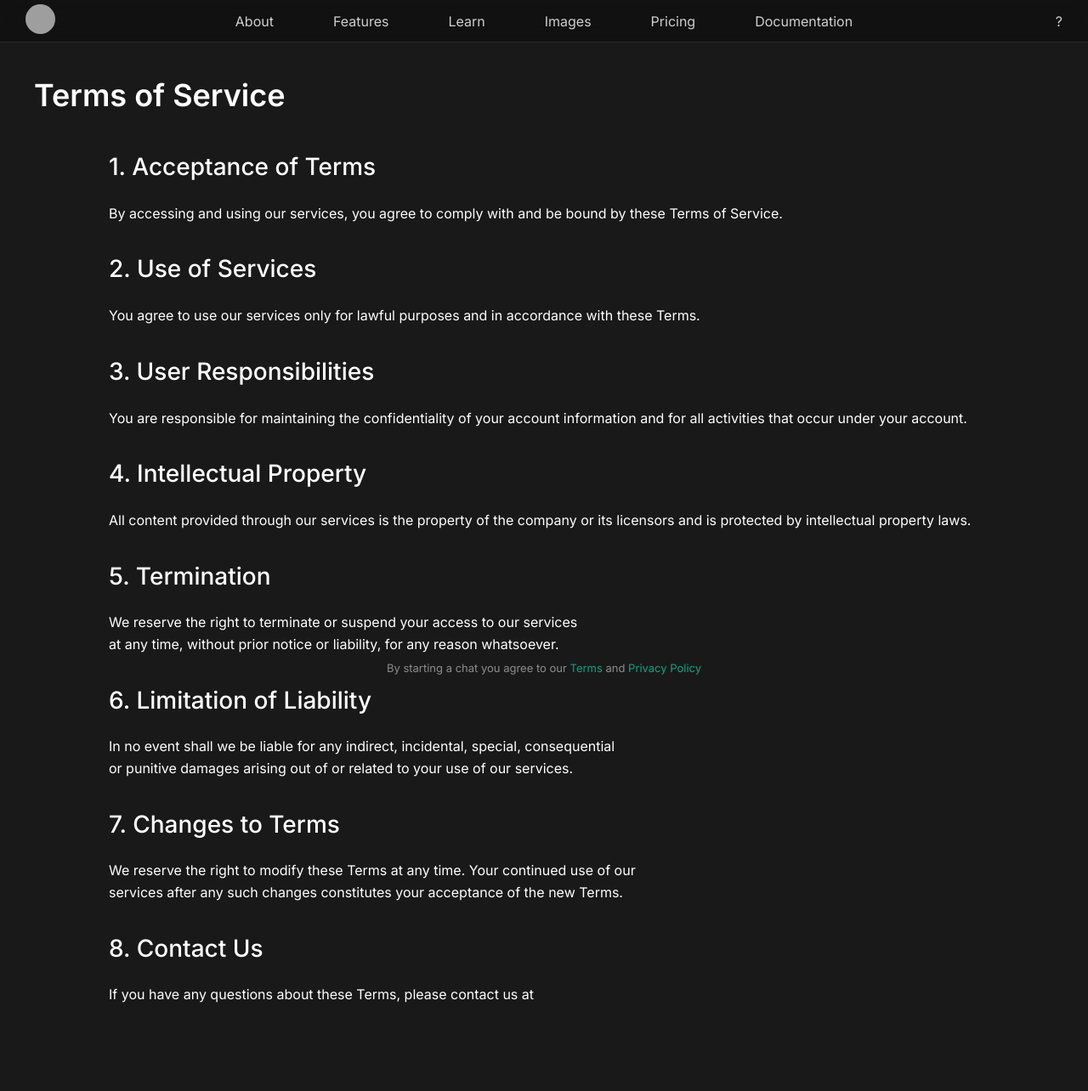
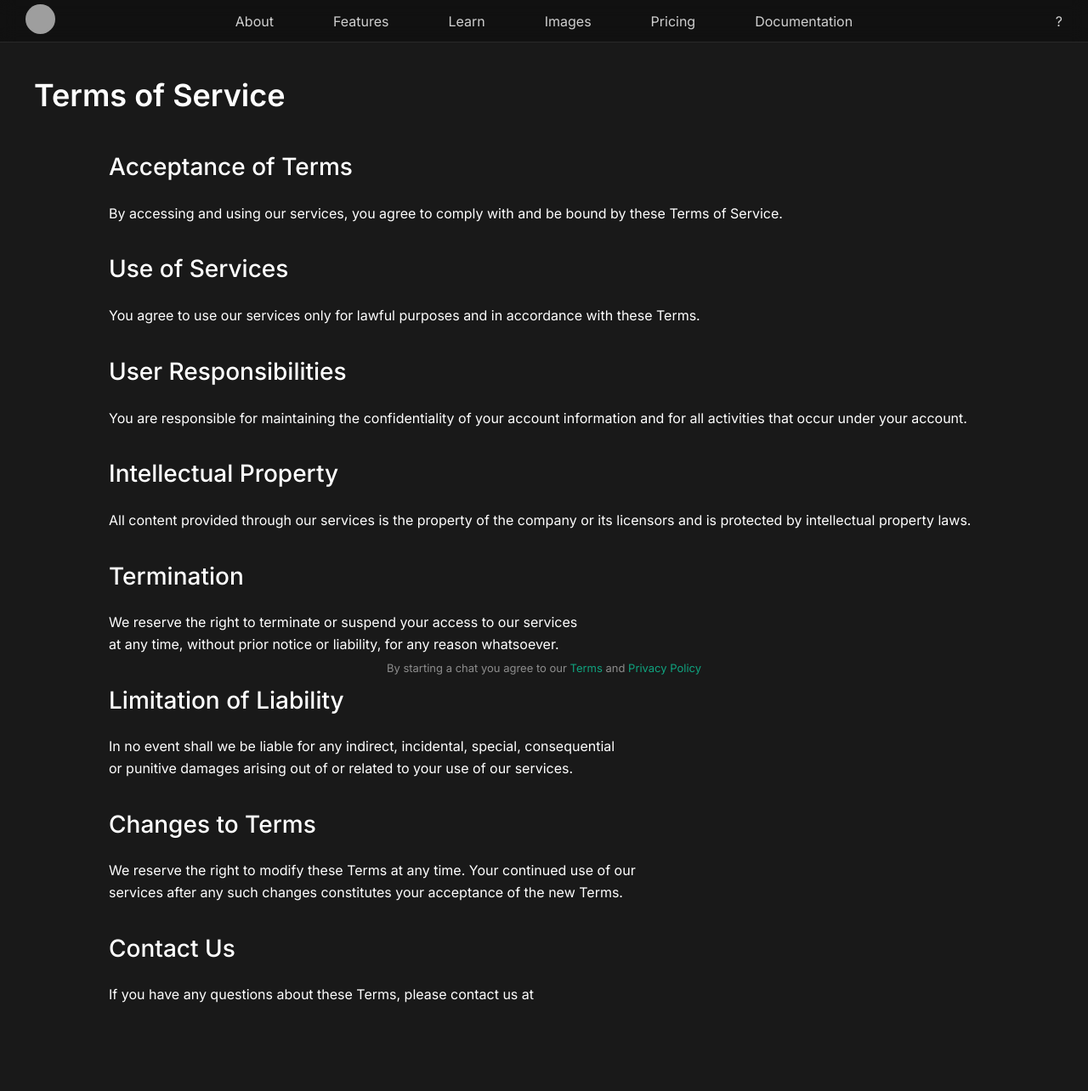
Before and after one commit to sesjaphp/chatgpt-wrapper, a Flask app: page /documentation/terms in a window 1280 px wide. Shown: the whole page at 85% size. Run offline with Flask 3, Linux system fonts and the light colour scheme; grey boxes are pictures that could not be loaded.

Commit message:
update classes + smooth tos

```diff
--- a/static/styles/index.css
+++ b/static/styles/index.css
@@ -249,21 +249,21 @@ body {
 
 /* Privacy Policy */
 
-h1.privacy {
+h1.text {
     font-family: Inter;
     font-weight: 600;
     font-size: 36px;
     margin: 40px;
 }
 
-h2.privacy {
+h2.text {
     font-family: Inter;
     font-weight: 500;
     font-size: 28px;
     margin: 30px 0 20px 0;
 }
 
-.privacy-wrapper {
+.text-wrapper {
     width: 80%;
     margin: auto;
     margin-bottom: 100px;
@@ -274,6 +274,6 @@ h2.privacy {
     text-wrap: balance;
 }
 
-body.privacy-policy {
+body.text-page {
     overflow: auto;
 }
--- a/templates/pages/documentation/terms.html
+++ b/templates/pages/documentation/terms.html
@@ -3,31 +3,31 @@
 {% block title %}Terms of Service{% endblock %}
 
 {% block content %}
-<body class="privacy-policy">
-    <h1 class="privacy">Terms of Service</h1>
-    <div class="privacy-wrapper privacy">
-        <h2 class="privacy">1. Acceptance of Terms</h2>
+<body class="text-page">
+    <h1 class="text header">Terms of Service</h1>
+    <div class="text text-wrapper">
+        <h2 class="text">Acceptance of Terms</h2>
         <p>By accessing and using our services, you agree to comply with and be bound by these Terms of Service.</p>
 
-        <h2 class="privacy">2. Use of Services</h2>
+        <h2 class="text">Use of Services</h2>
         <p>You agree to use our services only for lawful purposes and in accordance with these Terms.</p>
 
-        <h2 class="privacy">3. User Responsibilities</h2>
+        <h2 class="text">User Responsibilities</h2>
         <p>You are responsible for maintaining the confidentiality of your account information and for all activities that occur under your account.</p>
 
-        <h2 class="privacy">4. Intellectual Property</h2>
+        <h2 class="text">Intellectual Property</h2>
         <p>All content provided through our services is the property of the company or its licensors and is protected by intellectual property laws.</p>
 
-        <h2 class="privacy">5. Termination</h2>
+        <h2 class="text">Termination</h2>
         <p>We reserve the right to terminate or suspend your access to our services at any time, without prior notice or liability, for any reason whatsoever.</p>
 
-        <h2 class="privacy">6. Limitation of Liability</h2>
+        <h2 class="text">Limitation of Liability</h2>
         <p>In no event shall we be liable for any indirect, incidental, special, consequential or punitive damages arising out of or related to your use of our services.</p>
 
-        <h2 class="privacy">7. Changes to Terms</h2>
+        <h2 class="text">Changes to Terms</h2>
         <p>We reserve the right to modify these Terms at any time. Your continued use of our services after any such changes constitutes your acceptance of the new Terms.</p>
 
-        <h2 class="privacy">8. Contact Us</h2>
+        <h2 class="text">Contact Us</h2>
         <p>If you have any questions about these Terms, please contact us at
     </div>
 </body>
```
Also changed, not shown: templates/pages/documentation/privacy.html (+8 -8 lines).
